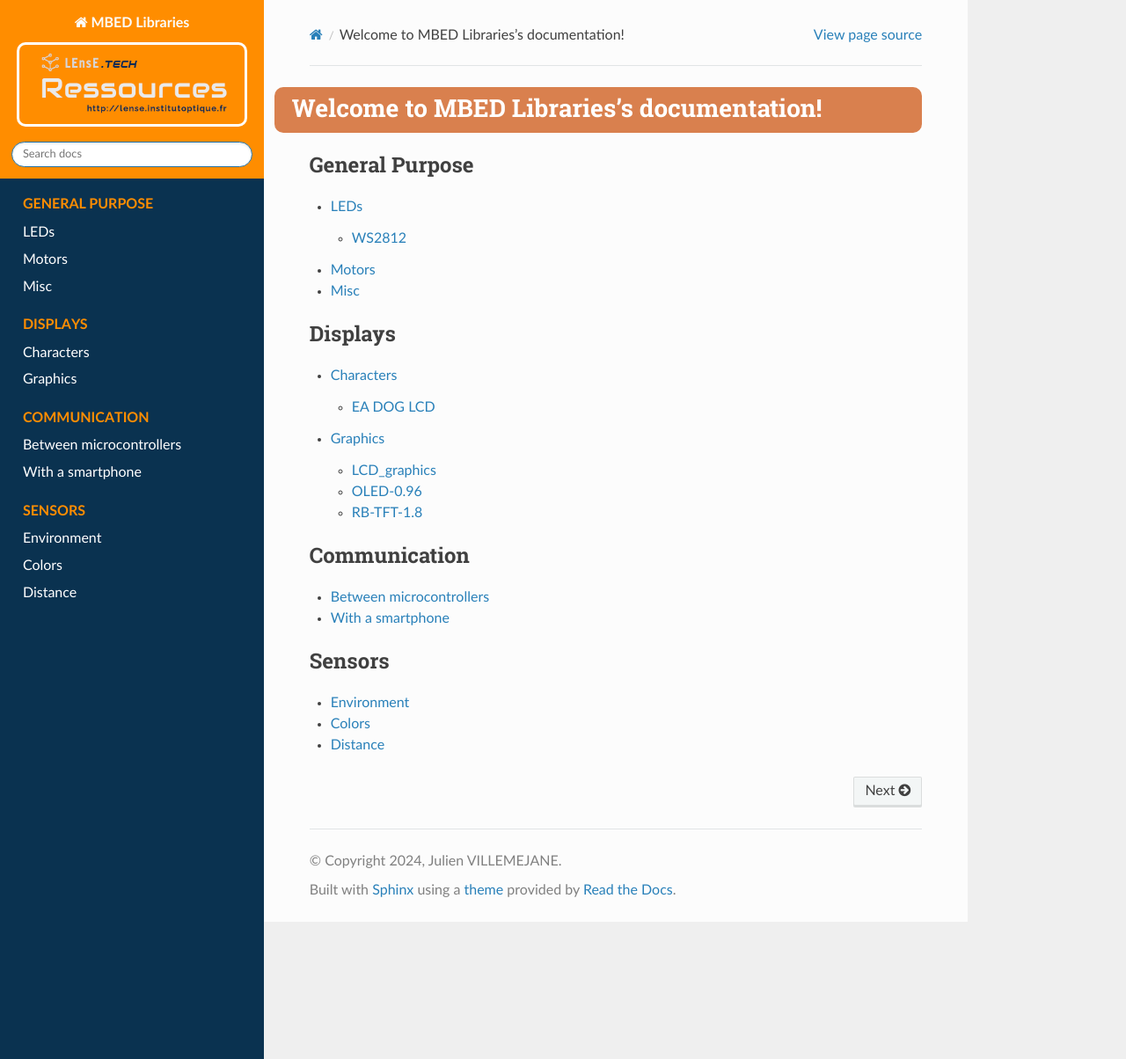
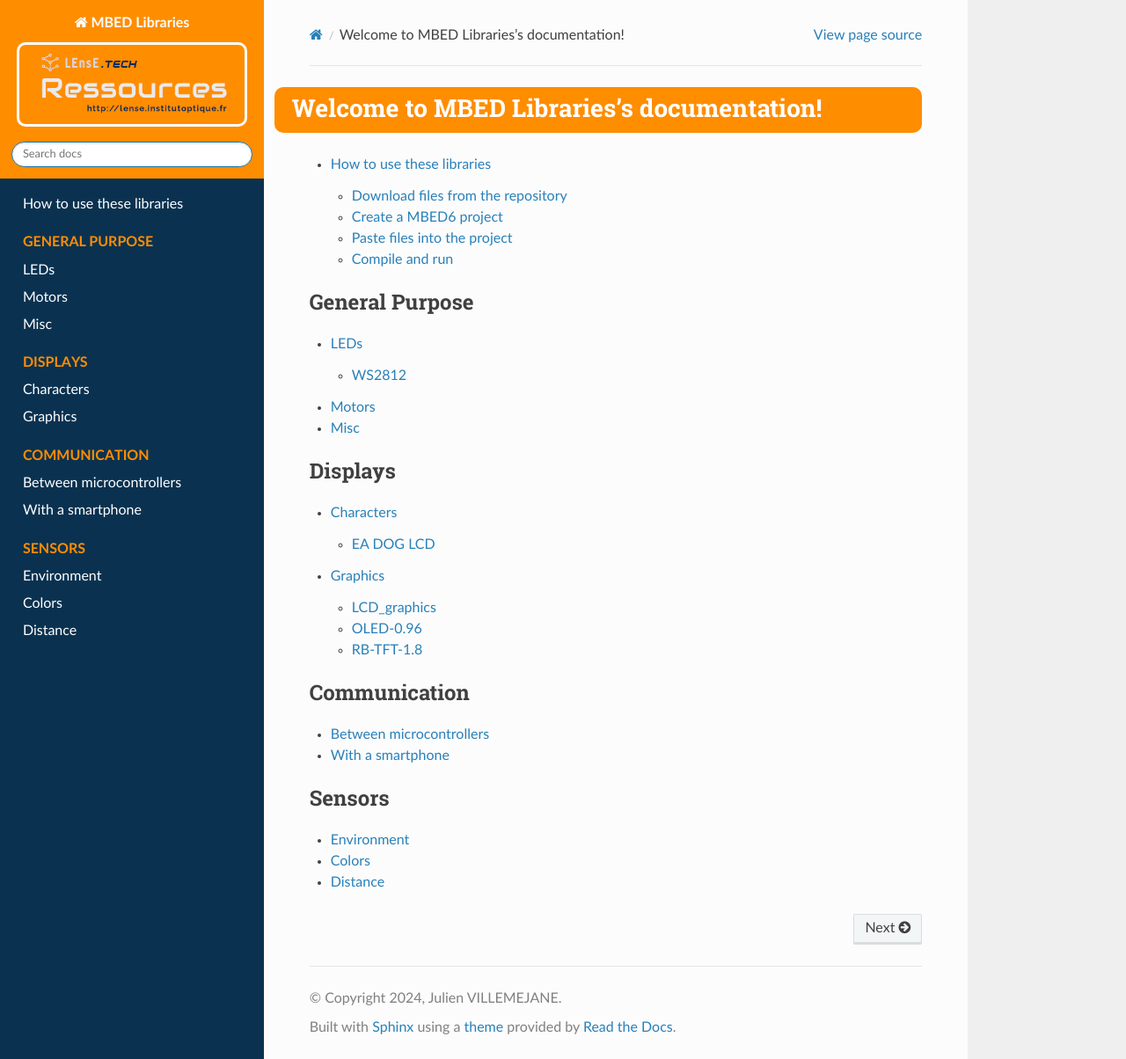
Before and after one commit to IOGS-LEnsE-ressources/mbed6-libraries, a Sphinx documentation site: the page built from docs/source/index.rst, in a window 1280 px wide and 1204 px high. Shown: the whole window at 88% size. Built offline with Sphinx 7.4.7 and the Read the Docs theme 2.0.0, drawn with Linux system fonts in a browser that asks for light colours.

Commit message:
Adding documentation

```diff
--- a/docs/source/_static/css/lense-ressources.css
+++ b/docs/source/_static/css/lense-ressources.css
@@ -43,7 +43,7 @@
 
 /* Titles and paragraphs */
 h1{
-	background: rgb(217, 128, 78);
+	background: var(--ressources);
 	color: white;
 	margin-left: -40px;
 	padding: 5px 10px 10px 20px;
--- /dev/null
+++ b/docs/source/contents/how_to.rst
@@ -0,0 +1,20 @@
+How to use these libraries
+##########################
+
+Download files from the repository
+**********************************
+
+Create a MBED6 project
+**********************
+
+Keil Studio Cloud
+=================
+
+MBED Studio
+===========
+
+Paste files into the project
+****************************
+
+Compile and run
+***************
--- a/docs/source/index.rst
+++ b/docs/source/index.rst
@@ -6,6 +6,10 @@
 Welcome to MBED Libraries's documentation!
 ==========================================
 
+.. toctree::
+   :maxdepth: 2
+
+   How to use these libraries<contents/how_to>
 
 .. toctree::
    :maxdepth: 2
```
